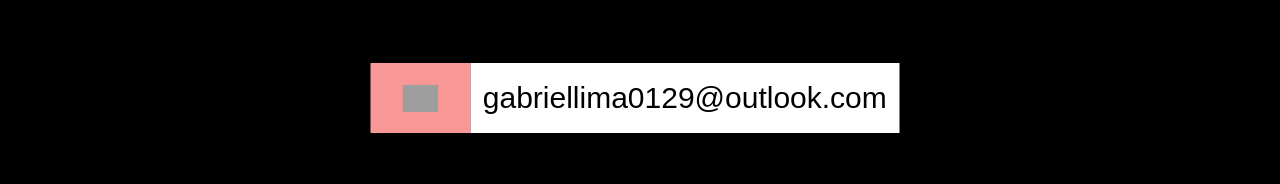
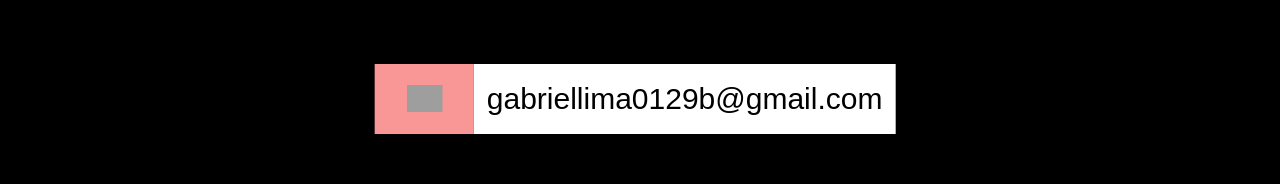
Before and after one commit to Gabriellima784/portfolio-v1, a React (Create React App) app: page / in a window 1280 px wide. Shown: the part 3220-3404 px from the top of the page. Built offline with nearby package versions, Linux system fonts and the light colour scheme; grey boxes are pictures that could not be loaded; a web font is replaced by a local one.

Commit message:
Update index.jsx
Update email

```diff
--- a/src/components/PaginaInicial/Contato/index.jsx
+++ b/src/components/PaginaInicial/Contato/index.jsx
@@ -25,7 +25,7 @@
         <div className="NewsletterIcon">
           <img src="https://raw.githubusercontent.com/Gabriellima784/images/main/Vector9.png" alt="Email" />
         </div>
-            <span ref={emailRef} className="email">gabriellima0129@outlook.com</span>
+            <span ref={emailRef} className="email">gabriellima0129b@gmail.com</span>
         </div>
             <button onClick={handleEmailCopy} className="Button">{emailCopied ? "Copiado!" : "Copiar Email"}</button>
     </div>
```
